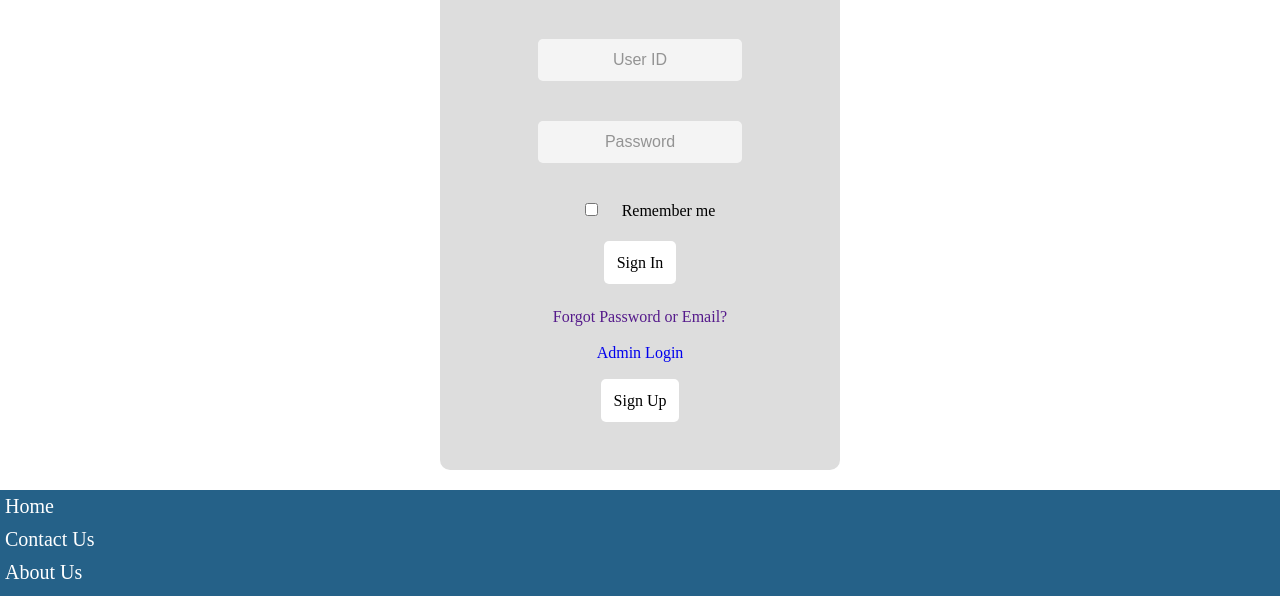
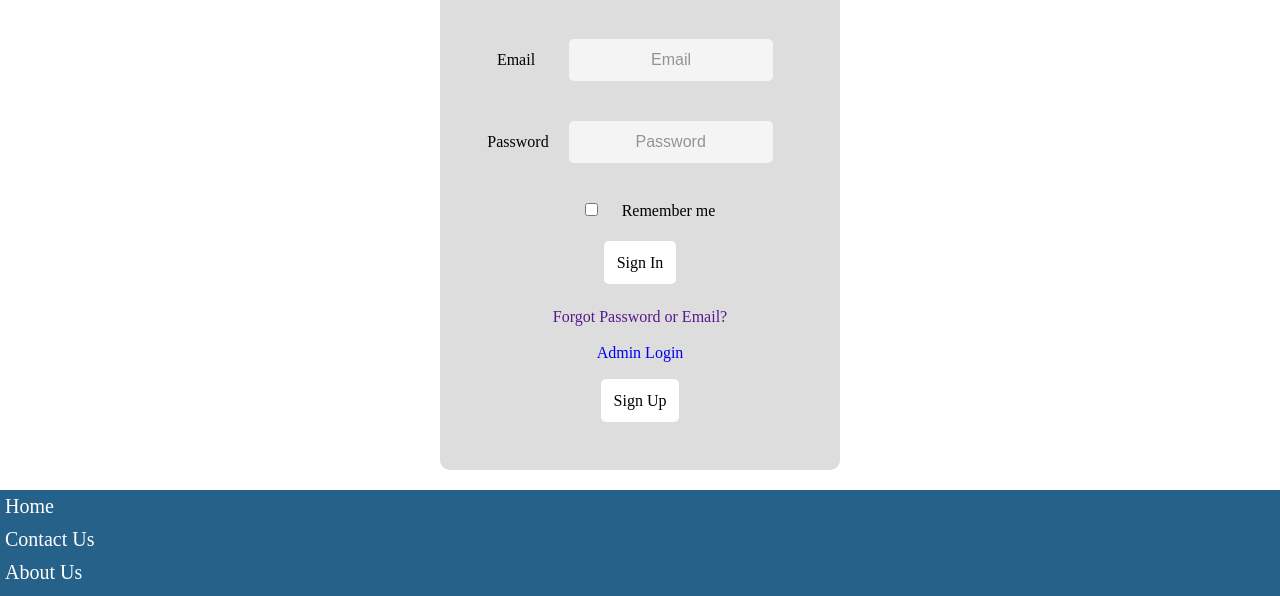
Before and after one commit to Kabalisa/Send-IT-API, a website: page UI/html/signin.html in a window 1280 px wide. Shown: the part 121-717 px from the top of the page. Drawn offline with Linux system fonts and the light colour scheme.

Commit message:
[bug #164569260] change UI

```diff
--- a/UI/css/style.css
+++ b/UI/css/style.css
@@ -146,6 +146,18 @@ form{
 	position: relative;
 }
 
+form .texto {
+	position: relative;
+	left: 10px;
+	width: 200px;
+	height: 40px;
+	border-radius: 5px;
+	text-align: center;
+	border:none;
+	opacity: 0.7;
+    font-size: 16px;
+}
+
 form .text1 {
 	width: 200px;
 	height: 40px;
--- a/UI/html/signin.html
+++ b/UI/html/signin.html
@@ -20,8 +20,8 @@
 <h1>Sign-In to Send-IT </h1>
 
 
-<input type="text" class="text1" name="userid" placeholder="User ID" />  <br>
-<input type="password" class="text1"  name="pswd"  placeholder="Password" /> <br>
+Email  <input type="text" class="texto" name="Email" placeholder="Email" />  <br>
+Password<input type="password" class="text1"  name="pswd"  placeholder="Password" /> <br>
 
 
 
```
Also changed, not shown: server/public/stylesheets/style.css (+13 -0 lines).
